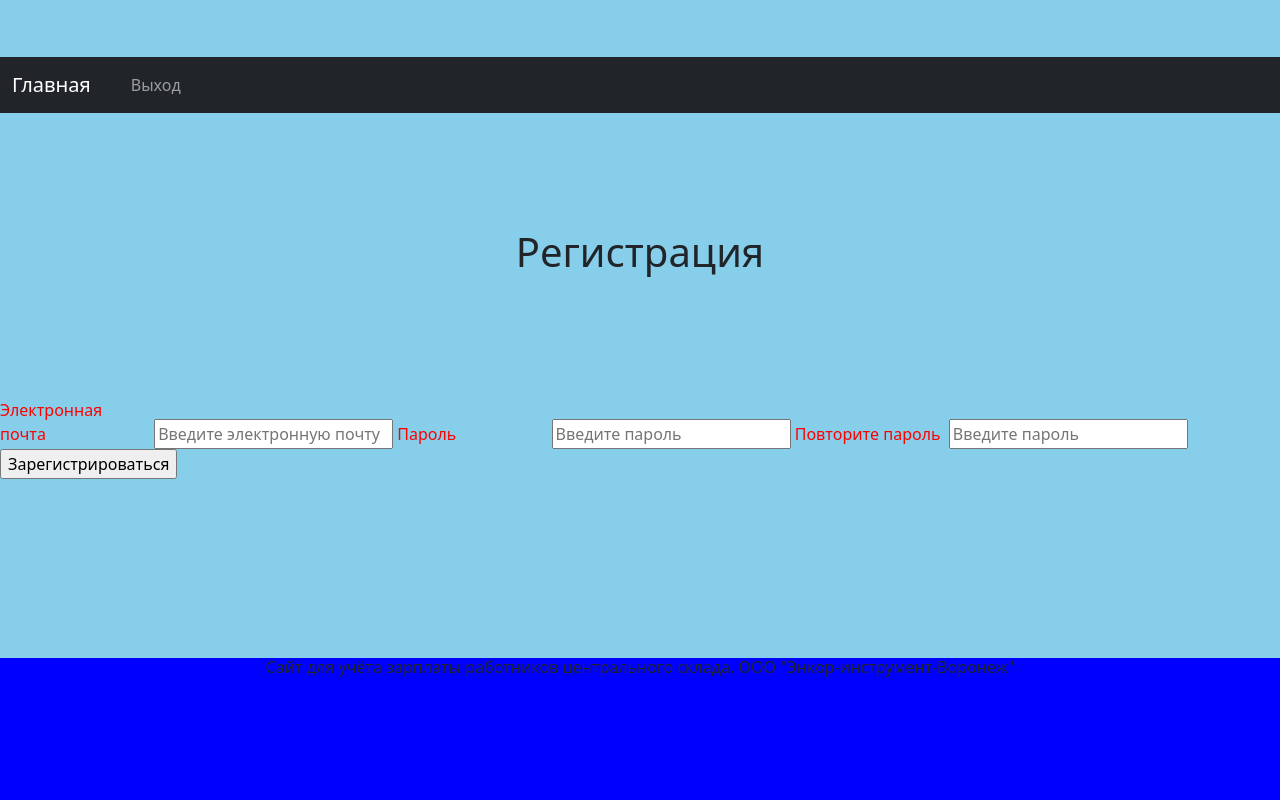
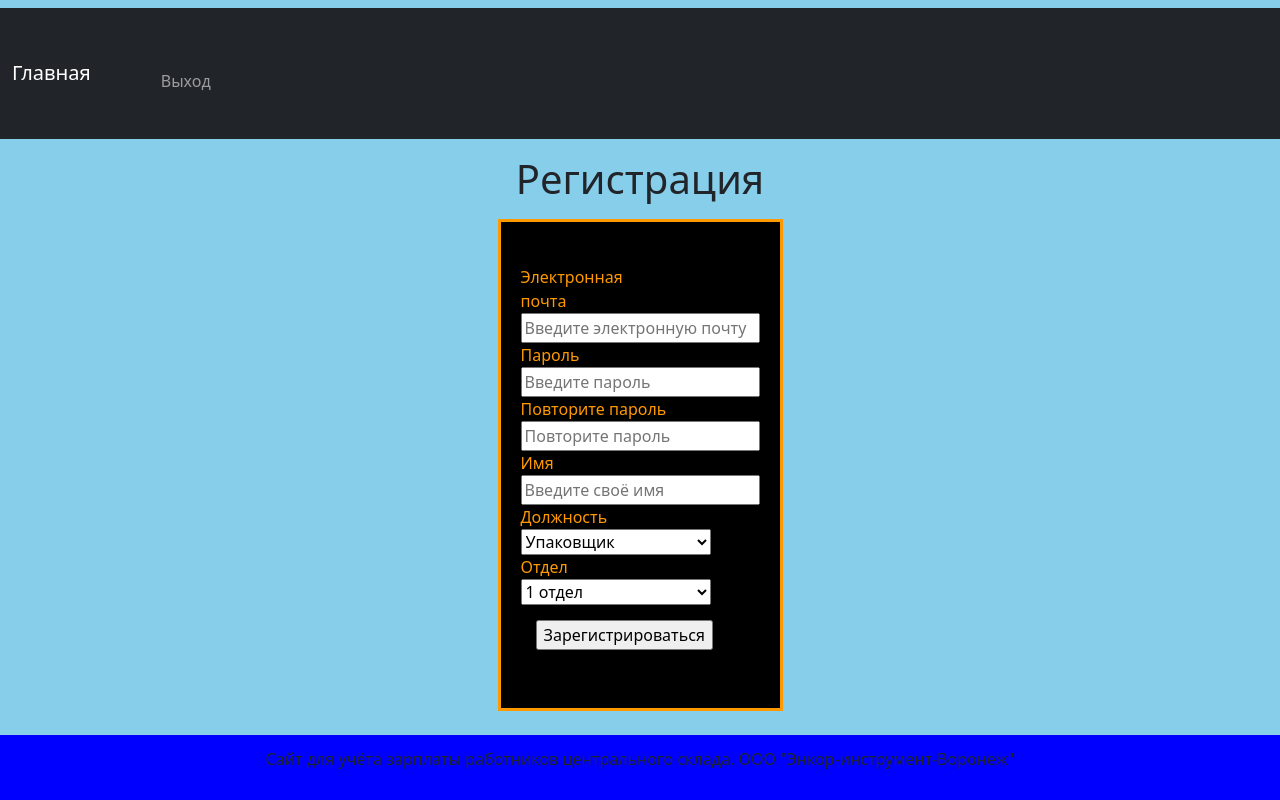
Before and after one commit to sober21/site_salaryProject, a Flask app: page /register in a window 1280 px wide. Run offline with Flask 3, Linux system fonts and the light colour scheme; parts of the project's set-up code (start-up, migrations or seed data) failed here and were passed over.

Commit message:
Сделано:     Регистрация по новой таблице.

```diff
--- a/main/my_database.py
+++ b/main/my_database.py
@@ -134,14 +134,10 @@ WHERE
 # delete_date = f'DELETE FROM salary WHERE id = 2'
 # execute_query(connection, delete_date)
 if __name__ == '__main__':
-    # print(execute_read_query(connection, 'SELECT date,amount FROM salary_users WHERE username = "misha"'))
-    # get_date_and_salary('misha', 'date', 'amount')
-
-    # first_day = first_day_week(current_data)
+    # execute_query(connection, 'DROP TABLE users')
     # execute_query(connection,
-    #               'CREATE TABLE IF NOT EXISTS employees (id INTEGER PRIMARY KEY AUTOINCREMENT,email TEXT NOT NULL UNIQUE,'
-    #               'name TEXT NOT NULL,job_title TEXT NOT NULL,workplace TEXT NOT NULL,hour_price INTEGER NOT NULL,'
-    #               'position_price INTEGER NOT NULL)')
+    #               'CREATE TABLE IF NOT EXISTS users (id INTEGER PRIMARY KEY AUTOINCREMENT,email TEXT NOT NULL UNIQUE,'
+    #               'password TEXT NOT NULL, username TEXT NOT NULL, job_title TEXT NOT NULL,workplace TEXT NOT NULL)')
     # execute_query(connection,
     #               'insert into employees (email, name, job_title, workplace, hour_price, position_price) '
     #               'values ("dima@mail.ru", "Дмитрий", "упаковщик", "упаковка", 3, 91)')
@@ -152,7 +148,5 @@ if __name__ == '__main__':
     # u = execute_read_query(connection, 'select * from salary_users where email = "max@mail.ru"')
     # print(u)
     # execute_query(connection, 'ALTER TABLE salary_users ADD incoming_positions INT DEFAULT 0')
-    # us = execute_read_query(connection, 'select * from salary_users where email = "max@mail.ru"')
-    # print(us)
-    #
-    pass
+    us = execute_read_query(connection, 'select * from users')
+    print(us)
--- a/main/static/for_employees.css
+++ b/main/static/for_employees.css
@@ -3,14 +3,6 @@
     line-height: 25px;
 
 }
-label {
-    color: red;
-    padding-right: 0px;
-    width: 150px;
-    text-align: left;
-}
-
-
 
 select {
     width: 190px;
--- a/main/static/style.css
+++ b/main/static/style.css
@@ -12,6 +12,17 @@ footer {
     text-align: center;
     margin-up: 50px;
     background-color: blue;
+}
+
+div {
+    margin: 15px;
+}
+
+label {
+    color: #ff9900;
+    padding-right: 0px;
+    width: 150px;
+    text-align: left;
 }
 
 a {
@@ -71,6 +82,10 @@ caption {
 }
 
 .div-for-form {
+    background-color: black;
+    widht: 300px;
+    height: 100%;
+    border: solid #ff9900;
     display: flex;
     align-items: center;
     justify-content: center;
@@ -78,6 +93,13 @@ caption {
 }
 
 
+.form-for-reg {
+    display: grid;
+    align-items: center;
+    justify-content: center;
+    padding:10px;
+}
+
 .navbar {
     width: 100%;
 }
--- a/main/templates/base.html
+++ b/main/templates/base.html
@@ -4,8 +4,9 @@
     <meta charset="UTF-8">
     <title>{% block title %}{{ title }}{% endblock title %}</title>
     <link href="https://cdn.jsdelivr.net/npm/bootstrap@5.0.2/dist/css/bootstrap.min.css" rel="stylesheet" integrity="sha384-EVSTQN3/azprG1Anm3QDgpJLIm9Nao0Yz1ztcQTwFspd3yD65VohhpuuCOmLASjC" crossorigin="anonymous">
+    <link href="static/for_employees.css" rel="stylesheet" type="text/css">
     <link href="static/style.css" rel="stylesheet" type="text/css">
-    <link href="static/for_employees.css" rel="stylesheet" type="text/css">
+
 </head>
 <body>
 <nav class="navbar navbar-expand-lg navbar-dark bg-dark">
--- a/main/templates/register.html
+++ b/main/templates/register.html
@@ -9,16 +9,36 @@
 <body>
 {% block content %}
     <h1>Регистрация</h1>
-
-        <form method="post">
+<div class="div-for-form">
+        <form class="form-for-reg" method="post">
         <label for="email">Электронная почта</label>
         <input id="email" type="email" name="email" placeholder="Введите электронную почту">
         <label for="password">Пароль</label>
         <input id="password" type="password" name="password" placeholder="Введите пароль">
         <label for="replay_password">Повторите пароль</label>
-        <input id="replay_password" type="password" name="replay_password" placeholder="Введите пароль">
+        <input id="replay_password" type="password" name="replay_password" placeholder="Повторите пароль">
+        <label for="username">Имя</label>
+        <input id="username" type="text" name="username" placeholder="Введите своё имя">
+        <label for="job_title">Должность</label>
+      <select id="job_title" name="job_title" required>
+        <option disabled>Выберите должность</option>
+        <option value="Упаковщик">Упаковщик</option>
+        <option value="Пом.кладовщика">Пом.кладовщика</option>
+        <option value="Кладовщик">Кладовщик</option>
+      </select>
+        <label for="workplace">Отдел</label>
+      <select id="workplace" name="workplace" required>
+        <option disabled>Выберите отдел</option>
+        <option value="1 отдел">1 отдел</option>
+        <option value="3 отдел">3 отдел</option>
+        <option value="Упаковка">Упаковка</option>
+        <option value="Магазины">Магазины</option>
+      </select>
+      <div>
         <input type="submit" value="Зарегистрироваться">
+      </div>
         </form>
+</div>
     <h3>{{ msg }}</h3>
 {% endblock %}
 </body>
--- a/main/views.py
+++ b/main/views.py
@@ -53,9 +53,9 @@ def data_employees():
 
 @app.route('/dashboard', methods=['POST', 'GET'])
 def dashboard():
-    anketa = execute_read_query(connection, f'SELECT email FROM employees WHERE email = "{session["email"]}"')
-    if not anketa:
-        return redirect(url_for('data_employees'))
+    # anketa = execute_read_query(connection, f'SELECT email FROM employees WHERE email = "{session["email"]}"')
+    # if not anketa:
+    #     return redirect(url_for('data_employees'))
     if request.method == 'POST':
         sal_today, sal_data, sum_of_period = None, None, None
         if 'get_salary' in request.form:
@@ -142,10 +142,14 @@ def logout():
 @app.route('/register', methods=['POST', 'GET'])
 def register():
     msg = ''
-    if request.method == 'POST' and 'password' in request.form and 'email' in request.form and 'replay_password' in request.form:
+    if request.method == 'POST' and all([request.form['email'], request.form['password'], request.form['replay_password'],
+                                         request.form['username'], request.form['job_title'], request.form['workplace']]):
         password = request.form['password']
         replay_password = request.form['replay_password']
         email = request.form['email']
+        username = request.form['username']
+        job_title = request.form['job_title']
+        workplace = request.form['workplace']
         if password == replay_password:
             account = execute_read_query(connection,
                                          f'SELECT * FROM users WHERE email = "{email}"')
@@ -154,12 +158,12 @@ def register():
                     session['email'] = email
                     session['password'] = password
                     password = generate_password_hash(password)
-                    execute_query(connection, f'insert into users (password, email) values("{password}", "{email}")')
+                    execute_query(connection, f'insert into users (email, password, username, job_title, workplace) '
+                                              f'values("{email}", "{password}", "{username}", "{job_title}", "{workplace}")')
                     return redirect(url_for('dashboard'))
                 else:
                     msg = 'Имя пользователя должно быть не менее 4 символов. Только латинские буквы, цифры, нижнее подчёркивание.\n Пароль не менее 8 символов'
             else:
-
                 msg = 'Пользователь с такой электронной почтой уже существует'
     return render_template('register.html', msg=msg)
 
```
Also changed, not shown: main/db_main.sqlite.
